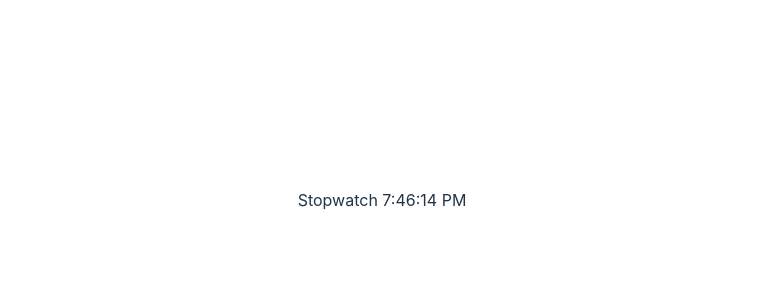
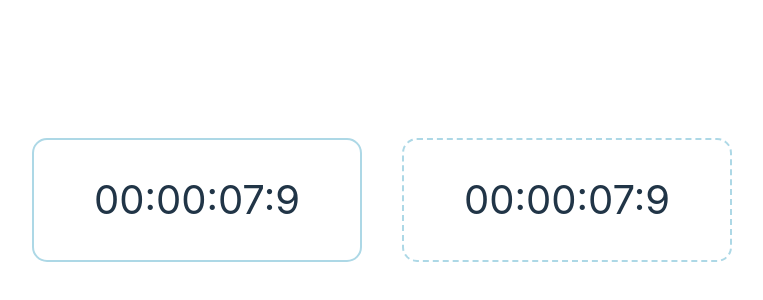
Before and after one commit to PiotrB95/stopwatch, a React (Vite) app in the folder Stopwatch/: page / in a window 1280 px wide. Shown: the part 200-500 px from the top of the page, without its empty margins (258-1021 px from the left). Built offline with nearby package versions, Linux system fonts and the light colour scheme.

Commit message:
Prepared Stopwatch and Timer components with basic styles

```diff
--- a/Stopwatch/src/components/Stopwatch.tsx
+++ b/Stopwatch/src/components/Stopwatch.tsx
@@ -1,8 +1,23 @@
+import { useState } from 'react'
+import { Timer } from './Timer'
+import '../styles/Stopwatch.css'
+
 export const Stopwatch = () => {
-  const date = new Date()
+  const [mainCounter, setMainCounter] = useState(0)
+  const [lapCounter, setLapCounter] = useState(0)
+
   return (
-    <>
-      <div>Stopwatch {date.toLocaleTimeString()}</div>
-    </>
+    <div className="stopwatch">
+      <Timer
+        counter={mainCounter}
+        setCounter={setMainCounter}
+        cssClass="mainTimer"
+      />
+      <Timer
+        counter={lapCounter}
+        setCounter={setLapCounter}
+        cssClass="lapTimer"
+      />
+    </div>
   )
 }
--- /dev/null
+++ b/Stopwatch/src/components/Timer.tsx
@@ -0,0 +1,45 @@
+import { SetStateAction, useEffect } from 'react'
+import './../styles/Timer.css'
+
+interface Props {
+  counter: number
+  setCounter: React.Dispatch<SetStateAction<number>>
+  cssClass: string
+}
+
+export const Timer = ({ counter, setCounter, cssClass }: Props) => {
+  useEffect(() => {
+    const interval = setInterval(() => {
+      setCounter((prevCounter) => prevCounter + 1)
+    }, 100)
+
+    return () => {
+      clearInterval(interval)
+    }
+  }, [setCounter])
+
+  const formatTime = (counter: number) => {
+    const milliseconds = (counter % 10).toString().padStart(1, '0')
+    const seconds = Math.floor((counter / 10) % 60)
+      .toString()
+      .padStart(2, '0')
+    const minutes = Math.floor((counter / 600) % 60)
+      .toString()
+      .padStart(2, '0')
+    const hours = Math.floor(counter / 36000)
+      .toString()
+      .padStart(2, '0')
+
+    return (
+      <>
+        {hours}:{minutes}:{seconds}:{milliseconds}
+      </>
+    )
+  }
+
+  return (
+    <>
+      <div className={`${cssClass}`}>{formatTime(counter)}</div>
+    </>
+  )
+}
--- /dev/null
+++ b/Stopwatch/src/styles/Stopwatch.css
@@ -0,0 +1,3 @@
+.stopwatch{
+    display: flex;
+}
--- /dev/null
+++ b/Stopwatch/src/styles/Timer.css
@@ -0,0 +1,15 @@
+.mainTimer {
+    font-size: 40px;
+    border: 2px solid lightblue;
+    padding: 30px 60px;
+    border-radius: 15px;
+    margin: 20px;
+}
+
+.lapTimer {
+    font-size: 40px;
+    border: 2px dashed lightblue;
+    padding: 30px 60px;
+    border-radius: 15px;
+    margin: 20px;
+}
```
